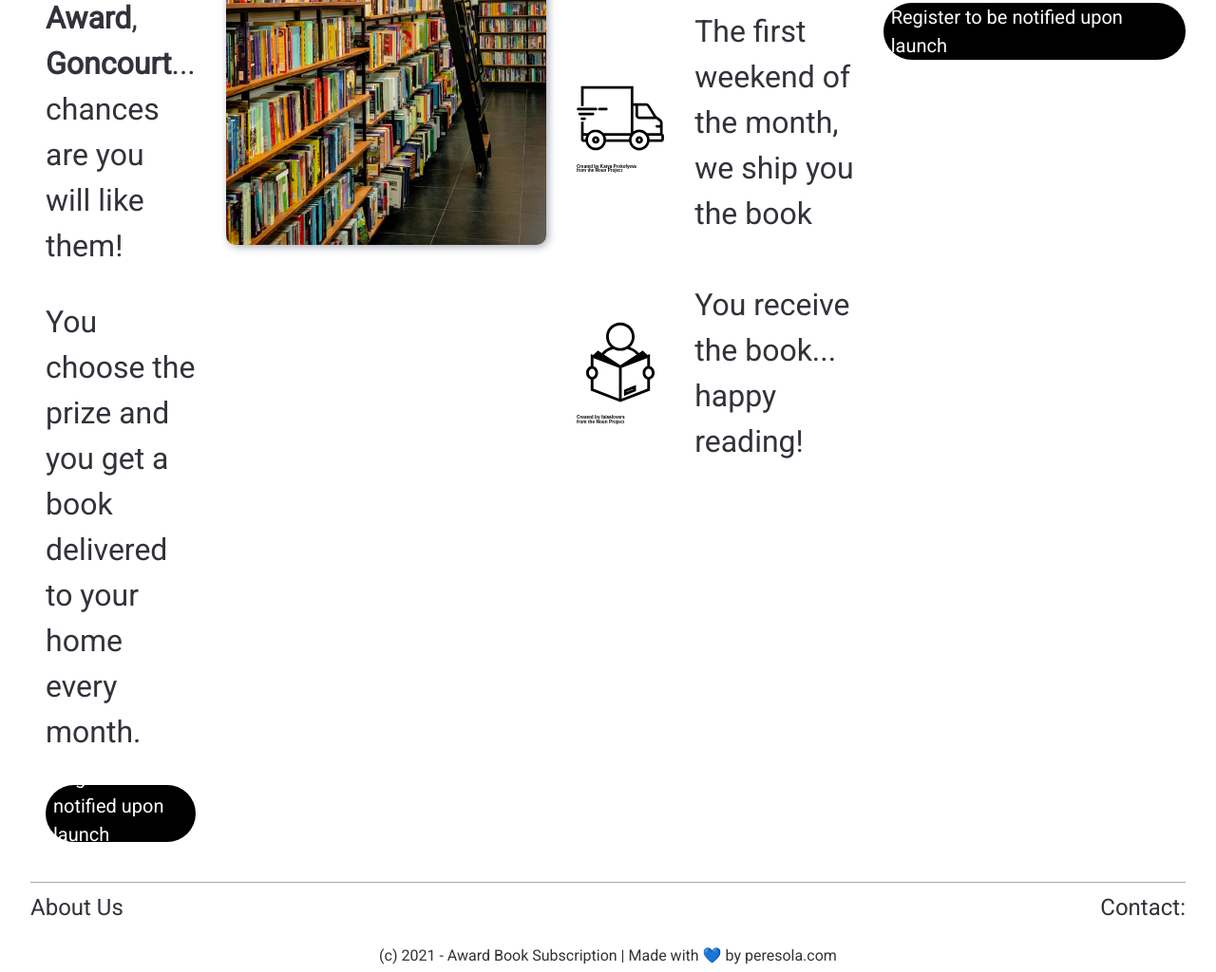
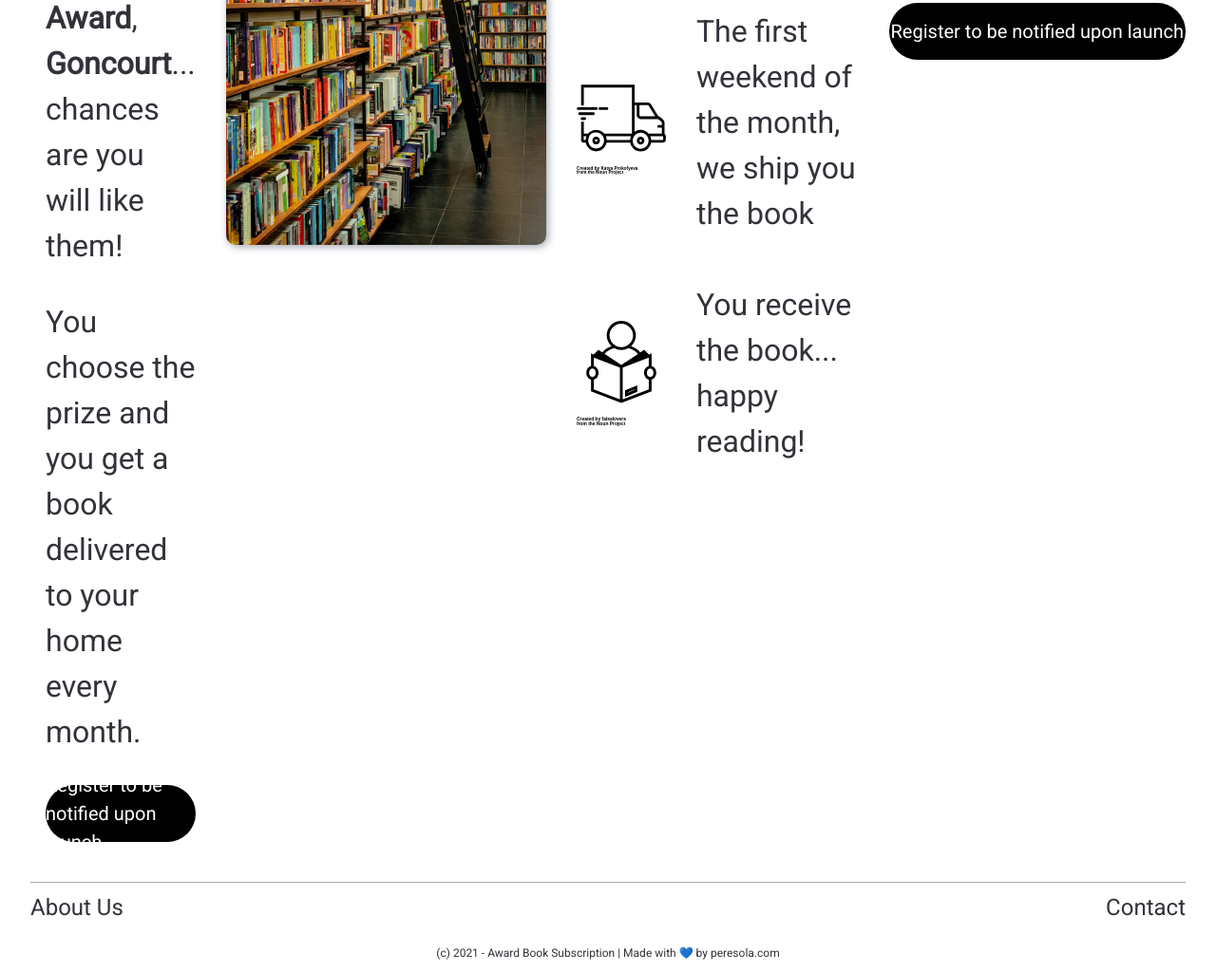
Before and after one commit to petrussola/book-subscription, a Gatsby site: page / in a window 1280 px wide. Shown: the part 932-1956 px from the top of the page at 95% size. Built offline with nearby package versions, Linux system fonts and the light colour scheme; Gatsby itself is replaced by a stand-in of ours.

Commit message:
Style footer components with right text size

```diff
--- a/src/components/fixtures/footer.tsx
+++ b/src/components/fixtures/footer.tsx
@@ -13,9 +13,9 @@ const StyledFooter = styled.div`
   padding: 0.5rem 0;
   height: max-content;
   font-size: 1rem;
-  > * > * {
+  /* > * > * {
     padding-bottom: 0.3rem;
-  }
+  } */
   a {
     text-decoration: none;
     color: var(--base-color);
@@ -37,6 +37,9 @@ const StyledFooterContent = styled.div`
   flex-direction: column;
   justify-content: center;
   align-items: flex-start;
+  h4:first-child {
+    padding-bottom: 0.3rem;
+  }
   @media (min-width: ${breakpoints.DESKTOP}) {
     flex-direction: row;
     justify-content: space-between;
@@ -85,7 +88,7 @@ const FooterNavigation = () => {
 const FooterContact = () => {
   return (
     <StyledFooterContact>
-      <h4>Contact:</h4>
+      <h4>Contact</h4>
       <a href={`mailto:${process.env.GATSBY_CONTACT_EMAIL}`} id="contact-email">
         {process.env.GATSBY_CONTACT_EMAIL}
       </a>
@@ -97,7 +100,7 @@ const FooterContact = () => {
 const Copyright = () => {
   return (
     <StyledCopyright>
-      <h5>(c) 2021 - Award Book Subscription | Made with 💙 by peresola.com</h5>
+      <h6>(c) 2021 - Award Book Subscription | Made with 💙 by peresola.com</h6>
     </StyledCopyright>
   );
 };
--- a/src/components/lib/button-action-item.tsx
+++ b/src/components/lib/button-action-item.tsx
@@ -32,7 +32,7 @@ const StyledButtonActionItem = styled.a`
   flex-direction: row;
   justify-content: center;
   align-items: center;
-  padding: 1rem 0.5rem;
+  padding: 1rem 0;
   border-radius: 2rem;
   outline: none;
   background-color: #000000;
@@ -55,7 +55,7 @@ interface MainButtonProps {
 }
 
 const MainButton = ({ type, external }: MainButtonProps) => {
-  const externalLinkProps = external ?? {
+  const externalLinkProps = external && {
     target: "_blank",
     rel: "noopener noreferrer",
   };
--- a/src/components/pages/home/home.styles.tsx
+++ b/src/components/pages/home/home.styles.tsx
@@ -36,7 +36,7 @@ export const StyledBodyText = styled.div`
   align-items: flex-start;
   justify-content: space-between;
   padding: 1rem 0 2rem 0;
-  > * {
+  > h2, h3 {
     padding-bottom: 2rem;
   }
   h2 {
--- a/src/components/pages/home/steps/steps.styles.tsx
+++ b/src/components/pages/home/steps/steps.styles.tsx
@@ -2,13 +2,11 @@ import styled from "styled-components";
 
 export const StyledStepsContainer = styled.div`
   width: 100%;
-  padding: 3rem 0;
+  padding-top: 3rem;
   > * {
     padding-bottom: 1rem;
   }
 `;
-
-export const StyledSteps = styled.div``;
 
 export const StyledStep = styled.div`
   display: flex;
--- a/src/components/pages/home/steps/steps.tsx
+++ b/src/components/pages/home/steps/steps.tsx
@@ -1,5 +1,5 @@
 import * as React from "react";
-import { StyledStep, StyledSteps, StyledStepsContainer } from "./steps.styles";
+import { StyledStep, StyledStepsContainer } from "./steps.styles";
 import { icons } from "../../../helpers/icons";
 
 const steps = [
@@ -45,11 +45,11 @@ const Steps = () => {
   return (
     <StyledStepsContainer>
       <StepsDescription />
-      <StyledSteps>
+      <div>
         {steps.map((step) => (
           <Step step={step} key={step.id} />
         ))}
-      </StyledSteps>
+      </div>
     </StyledStepsContainer>
   );
 };
```
